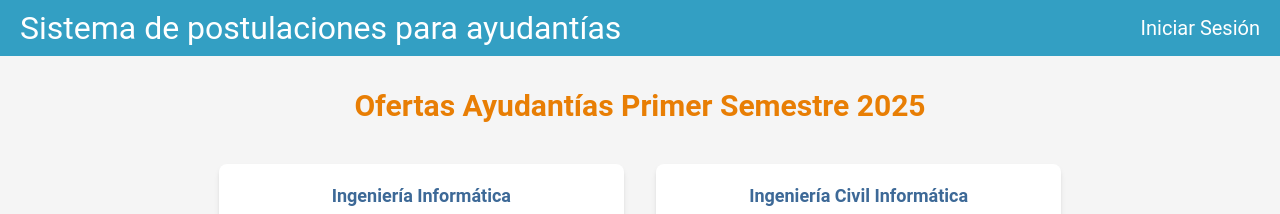
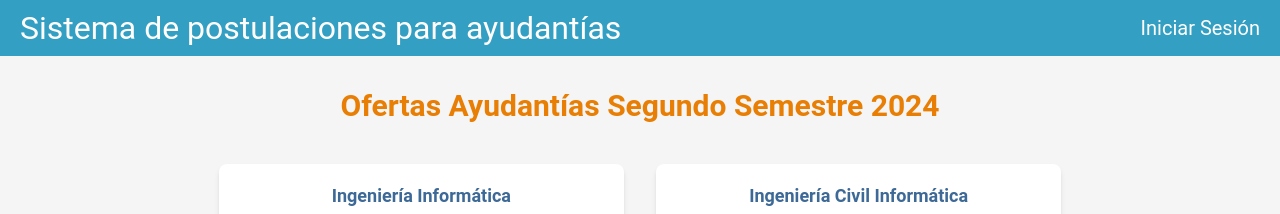
Before and after one commit to ReneAraya/front-end-proyecto-titulo, a React (Create React App) app: page / in a window 1280 px wide. Shown: the top 214 px of the page. Built offline with nearby package versions, Linux system fonts and the light colour scheme; no server answers.

Commit message:
titulo auto actualizable por inicio y termino de periodo lectivo para mostrar ofertas para el siguiente periodo lectivo

```diff
--- a/src/pages/Home.js
+++ b/src/pages/Home.js
@@ -11,6 +11,8 @@ const Home = () => {
     const [ofertas2, setOfertas2] = useState([]);
     const [ofertas3, setOfertas3] = useState([]);
     const navigate = useNavigate();
+
+    const [currentPeriod, setCurrentPeriod] = useState('');
 
     // Detectar cambio de tamaño de pantalla
     useEffect(() => {
@@ -80,9 +82,44 @@ const Home = () => {
         }
     };
 
+    useEffect(() => {
+        // Función para calcular el periodo lectivo actual con base en las fechas proporcionadas
+        const calculatePeriod = () => {
+          const today = new Date();
+          /*const today = new Date(2025, 7, 15); // Ejemplo: 15 de agosto de 2025*/
+          const year = today.getFullYear();
+          const month = today.getMonth() + 1; // Mes actual (0-11, por eso sumamos 1)
+          const day = today.getDate();
+
+          // Definir los rangos de fechas
+          const primerSemestreInicio = new Date(year, 2, 5); // 5 de marzo
+          const primerSemestreFin = new Date(year, 5, 29); // 29 de junio
+          const segundoSemestreInicio = new Date(year, 7, 5); // 5 de agosto
+          const segundoSemestreFin = new Date(year, 10, 30); // 30 de noviembre
+
+          if (today >= primerSemestreInicio && today <= primerSemestreFin) {
+            return `Primer Semestre ${year}`;
+          } else if (today >= segundoSemestreInicio && today <= segundoSemestreFin) {
+            return `Segundo Semestre ${year}`;
+          } else if (today > segundoSemestreFin) {
+            // Fuera de rango del segundo semestre, avanzar al próximo año
+            return `Primer Semestre ${year + 1}`;
+          } else {
+            // Antes del inicio del primer semestre, se considera el segundo semestre del año anterior
+            return `Segundo Semestre ${year - 1}`;
+          }
+        };
+
+        setCurrentPeriod(calculatePeriod());
+      }, []);
+
     return (
         <div className="container mx-auto py-4 w-full">
-            <h1 style={{ color: '#e87e04' }} className="text-3xl font-bold text-center mb-10">Ofertas Ayudantías Primer Semestre 2025</h1>
+            <div>
+                <h1 style={{ color: '#e87e04' }} className="text-3xl font-bold text-center mb-10">
+                    Ofertas Ayudantías {currentPeriod}
+                </h1>
+            </div>
 
             <div className="flex flex-col md:flex-row justify-center">
                 <div className="w-full md:w-1/3 flex flex-col mx-4 mb-6">
```
